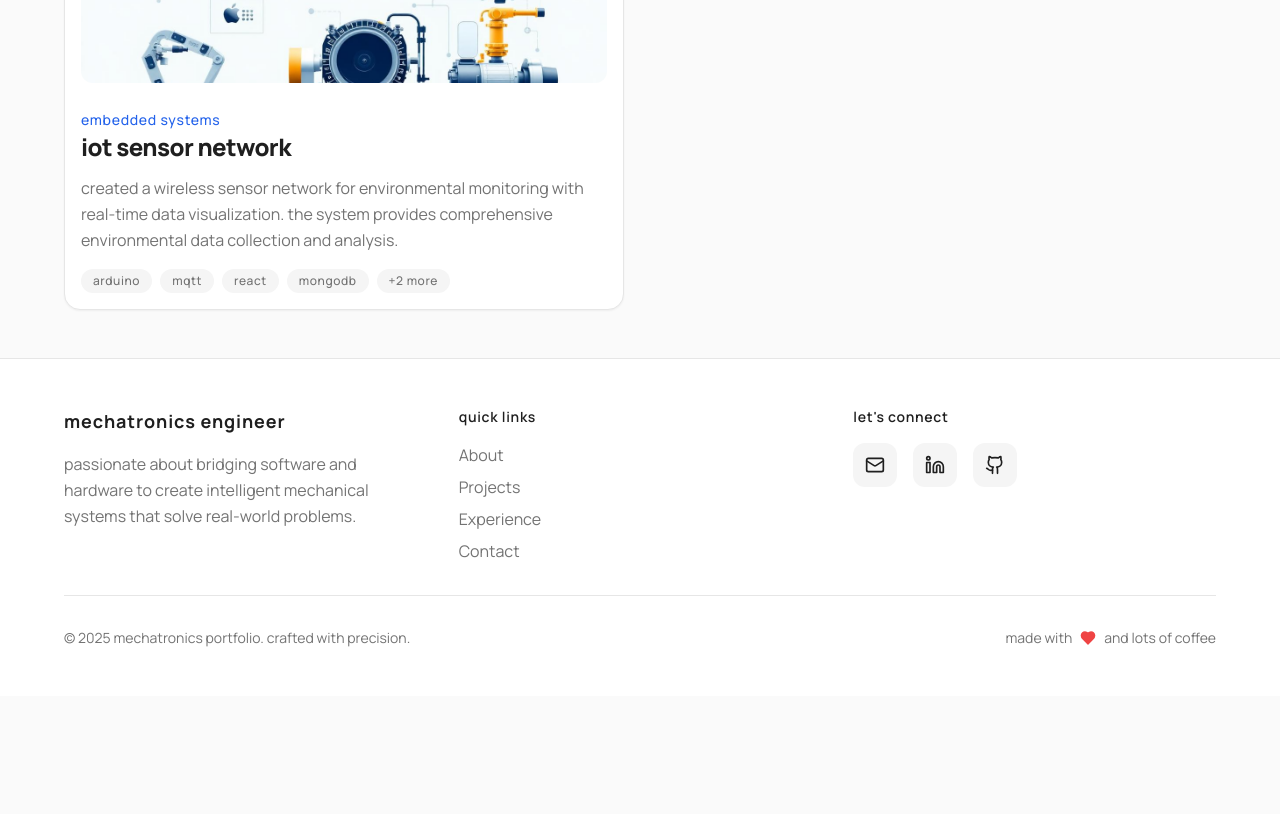
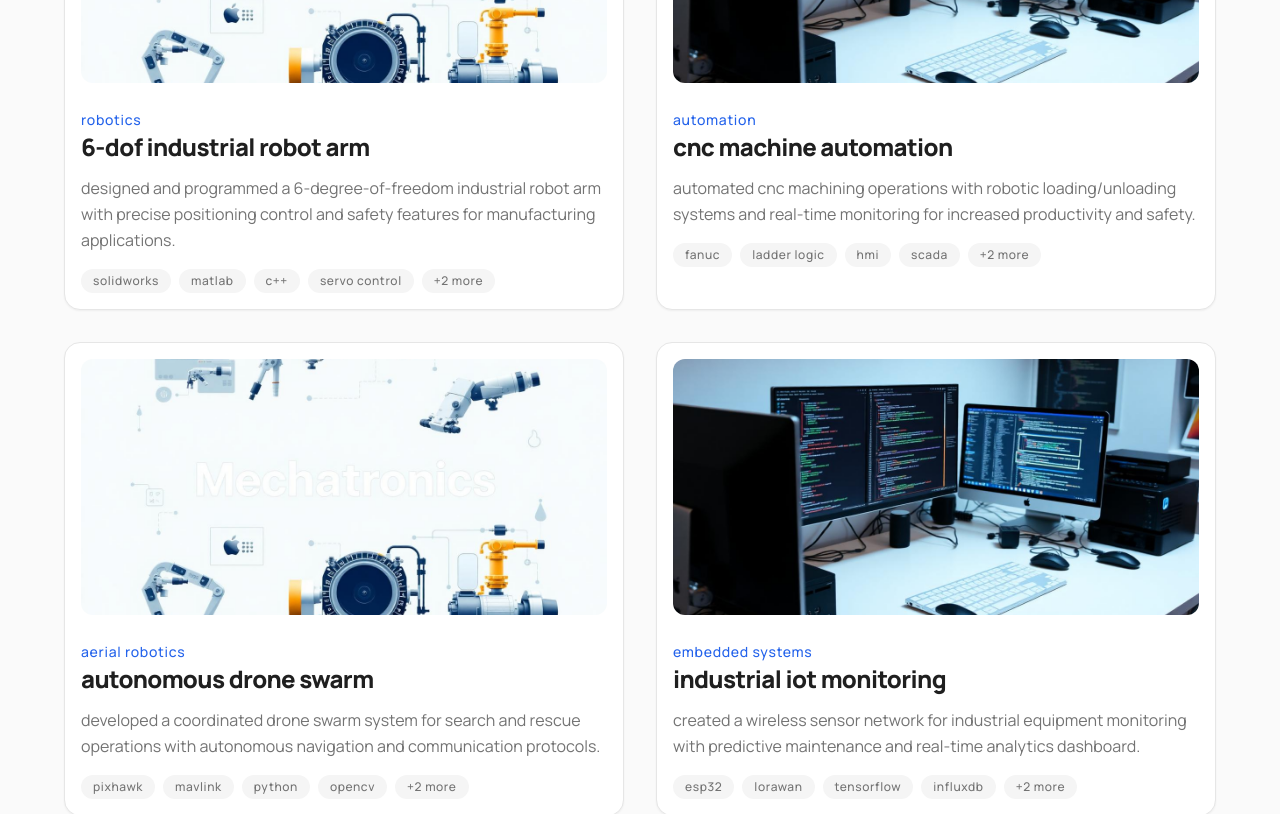
Before and after one commit to srivatsavsurya/mecha-spark-portfolio, a React (Vite) app: page /projects in a window 1280 px wide. Shown: the part 1240-2054 px from the top of the page. Before the commit the page ends 1936 px from the top, so only its background shows below. Built offline with nearby package versions, Linux system fonts and the light colour scheme.

Commit message:
Add more projects and update hero
Add more projects to the portfolio to improve SEO for recruiters. Update the hero section.

```diff
--- a/src/components/Hero.tsx
+++ b/src/components/Hero.tsx
@@ -18,16 +18,17 @@ const Hero = () => {
       <div className="relative z-10 text-center px-4 max-w-4xl mx-auto">
         <div className="fade-in">
           <p className="small-caps text-muted-foreground mb-4">
-            mechatronics engineer
+            mechatronics engineer • robotics specialist • automation expert
           </p>
           <h1 className="text-5xl md:text-7xl font-extrabold mb-6 tracking-tighter">
-            engineering the
+            building intelligent
             <span className="block bg-gradient-primary bg-clip-text text-transparent">
-              future
+              robotic systems
             </span>
           </h1>
-          <p className="text-xl md:text-2xl text-muted-foreground mb-8 max-w-2xl mx-auto leading-relaxed">
-            bridging software and robotics to create intelligent mechanical systems
+          <p className="text-xl md:text-2xl text-muted-foreground mb-8 max-w-3xl mx-auto leading-relaxed">
+            experienced in ros, plc programming, machine vision, and embedded systems.
+            seeking mechatronics engineering roles in robotics, automation, and ai-driven manufacturing
           </p>
 
           {/* Social Links */}
--- a/src/components/Projects.tsx
+++ b/src/components/Projects.tsx
@@ -23,11 +23,38 @@ const Projects = () => {
       demo: "#"
     },
     {
-      title: "iot sensor network",
+      title: "6-dof industrial robot arm",
+      category: "robotics",
+      description: "designed and programmed a 6-degree-of-freedom industrial robot arm with precise positioning control.",
+      image: project1,
+      technologies: ["solidworks", "matlab", "c++", "servo control"],
+      github: "#",
+      demo: "#"
+    },
+    {
+      title: "cnc machine automation",
+      category: "automation",
+      description: "automated cnc machining operations with robotic loading/unloading systems and real-time monitoring.",
+      image: project2,
+      technologies: ["fanuc", "ladder logic", "hmi", "scada"],
+      github: "#",
+      demo: "#"
+    },
+    {
+      title: "autonomous drone swarm",
+      category: "aerial robotics",
+      description: "developed a coordinated drone swarm system for search and rescue operations with autonomous navigation.",
+      image: project1,
+      technologies: ["pixhawk", "mavlink", "python", "opencv"],
+      github: "#",
+      demo: "#"
+    },
+    {
+      title: "industrial iot monitoring",
       category: "embedded systems",
-      description: "created a wireless sensor network for environmental monitoring with real-time data visualization.",
-      image: project1,
-      technologies: ["arduino", "mqtt", "react", "mongodb"],
+      description: "created a wireless sensor network for industrial equipment monitoring with predictive maintenance.",
+      image: project2,
+      technologies: ["esp32", "lorawan", "tensorflow", "influxdb"],
       github: "#",
       demo: "#"
     }
--- a/src/pages/Projects.tsx
+++ b/src/pages/Projects.tsx
@@ -46,22 +46,117 @@ const Projects = () => {
       ]
     },
     {
-      id: "iot-sensor-network",
-      title: "iot sensor network",
-      category: "embedded systems",
-      description: "created a wireless sensor network for environmental monitoring with real-time data visualization. the system provides comprehensive environmental data collection and analysis.",
-      fullDescription: "an extensive iot sensor network designed for comprehensive environmental monitoring across large areas. the system deploys multiple sensor nodes equipped with temperature, humidity, air quality, and motion sensors. data is transmitted via mqtt protocol to a central server where it's processed and visualized in real-time. features include automated alerts, historical data analysis, and predictive environmental modeling.",
+      id: "industrial-robot-arm",
+      title: "6-dof industrial robot arm",
+      category: "robotics",
+      description: "designed and programmed a 6-degree-of-freedom industrial robot arm with precise positioning control and safety features for manufacturing applications.",
+      fullDescription: "engineered a complete 6-dof robotic arm system with advanced kinematics control, trajectory planning, and safety protocols. the system features servo motor control with encoder feedback, inverse kinematics calculations, and collision detection. implemented pid controllers for precise positioning with repeatability of ±0.1mm. includes emergency stop systems and safety light curtains for industrial compliance.",
       image: project1,
       images: [project1, project2, project1],
-      technologies: ["arduino", "mqtt", "react", "mongodb", "node.js", "websockets"],
-      github: "https://github.com/username/iot-sensors",
+      technologies: ["solidworks", "matlab", "c++", "servo control", "kinematics", "pid"],
+      github: "https://github.com/username/robot-arm",
+      demo: "https://demo.com/robot-arm",
+      features: [
+        "6-dof precision movement control",
+        "inverse kinematics algorithms",
+        "collision detection and avoidance",
+        "industrial safety protocols",
+        "real-time trajectory planning"
+      ]
+    },
+    {
+      id: "cnc-automation",
+      title: "cnc machine automation",
+      category: "automation",
+      description: "automated cnc machining operations with robotic loading/unloading systems and real-time monitoring for increased productivity and safety.",
+      fullDescription: "developed a comprehensive cnc automation solution integrating robotic material handling with machining operations. the system features automated tool changing, workpiece loading/unloading, and quality inspection. implemented real-time monitoring with predictive maintenance algorithms and statistical process control. achieved 40% reduction in cycle time and 99.5% uptime reliability.",
+      image: project2,
+      images: [project2, project1, project2],
+      technologies: ["fanuc", "ladder logic", "hmi", "scada", "opc", "modbus"],
+      github: "https://github.com/username/cnc-automation",
+      demo: "https://demo.com/cnc-system",
+      features: [
+        "automated material handling systems",
+        "real-time machining monitoring",
+        "predictive maintenance algorithms",
+        "quality control integration",
+        "operator safety systems"
+      ]
+    },
+    {
+      id: "drone-swarm",
+      title: "autonomous drone swarm",
+      category: "aerial robotics",
+      description: "developed a coordinated drone swarm system for search and rescue operations with autonomous navigation and communication protocols.",
+      fullDescription: "created an autonomous multi-drone system capable of coordinated flight patterns and collaborative mission execution. the swarm features distributed control algorithms, inter-drone communication, and autonomous obstacle avoidance. implemented mission planning software with real-time path optimization and emergency protocols. successfully demonstrated coordinated search patterns and object detection capabilities.",
+      image: project1,
+      images: [project1, project2, project1],
+      technologies: ["pixhawk", "mavlink", "python", "opencv", "gps", "radio"],
+      github: "https://github.com/username/drone-swarm",
+      demo: "https://demo.com/drone-swarm",
+      features: [
+        "distributed swarm intelligence",
+        "autonomous formation flying",
+        "real-time mission coordination",
+        "emergency response protocols",
+        "computer vision integration"
+      ]
+    },
+    {
+      id: "iot-sensor-network",
+      title: "industrial iot monitoring",
+      category: "embedded systems",
+      description: "created a wireless sensor network for industrial equipment monitoring with predictive maintenance and real-time analytics dashboard.",
+      fullDescription: "an extensive iot sensor network designed for comprehensive industrial equipment monitoring. the system deploys multiple sensor nodes equipped with vibration, temperature, pressure, and current sensors. data is transmitted via lorawan protocol to a central server where it's processed using machine learning algorithms for predictive maintenance. features include automated alerts, historical trend analysis, and equipment health scoring.",
+      image: project2,
+      images: [project2, project1, project2],
+      technologies: ["esp32", "lorawan", "tensorflow", "influxdb", "grafana", "mqtt"],
+      github: "https://github.com/username/industrial-iot",
       demo: "https://demo.com/iot-dashboard",
       features: [
-        "distributed wireless sensor deployment",
-        "real-time data visualization dashboard",
-        "automated alert system for anomalies",
-        "historical data analysis and trends",
-        "low-power wireless communication"
+        "wireless sensor deployment",
+        "predictive maintenance ai",
+        "real-time equipment monitoring",
+        "automated alert systems",
+        "historical data analytics"
+      ]
+    },
+    {
+      id: "robotic-welding",
+      title: "automated welding system",
+      category: "welding automation",
+      description: "designed an automated welding system with vision-guided positioning and adaptive control for consistent weld quality in manufacturing.",
+      fullDescription: "developed a complete robotic welding automation system with machine vision guidance and adaptive welding parameters. the system features real-time seam tracking, weld quality monitoring, and automatic parameter adjustment based on material thickness and joint type. implemented safety systems including fume extraction and arc flash protection. achieved 99.2% first-pass quality rate with 60% faster production times.",
+      image: project1,
+      images: [project1, project2, project1],
+      technologies: ["kuka", "welding control", "machine vision", "plc", "safety systems"],
+      github: "https://github.com/username/robotic-welding",
+      demo: "https://demo.com/welding-system",
+      features: [
+        "vision-guided seam tracking",
+        "adaptive welding parameters",
+        "real-time quality monitoring",
+        "automated safety systems",
+        "multi-material compatibility"
+      ]
+    },
+    {
+      id: "agv-system",
+      title: "autonomous guided vehicles",
+      category: "logistics automation",
+      description: "built an agv fleet management system for warehouse automation with dynamic routing and collision avoidance capabilities.",
+      fullDescription: "engineered a comprehensive autonomous guided vehicle system for warehouse logistics automation. the fleet features magnetic tape guidance, laser navigation, and dynamic route optimization. implemented fleet management software with real-time tracking, battery monitoring, and automatic charging station docking. the system handles material transport, inventory management, and order fulfillment with 99.8% reliability.",
+      image: project2,
+      images: [project2, project1, project2],
+      technologies: ["magnetic guidance", "laser nav", "fleet management", "rfid", "battery management"],
+      github: "https://github.com/username/agv-system",
+      demo: "https://demo.com/agv-fleet",
+      features: [
+        "dynamic route optimization",
+        "collision avoidance systems",
+        "automatic battery management",
+        "inventory integration",
+        "real-time fleet monitoring"
       ]
     }
   ];
```
Also changed, not shown: index.html (+18 -8 lines).
